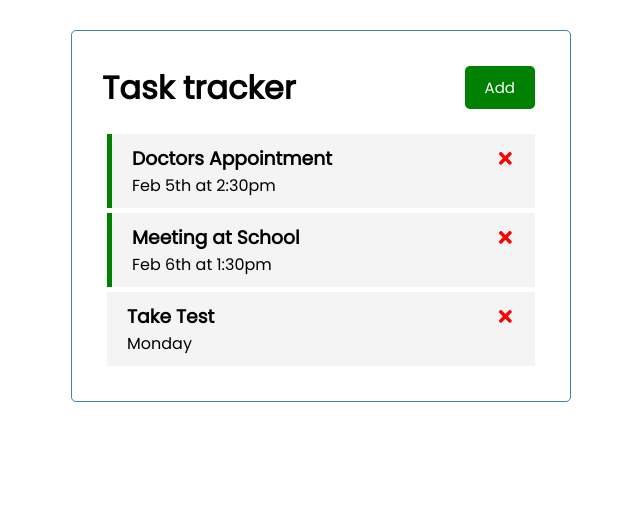
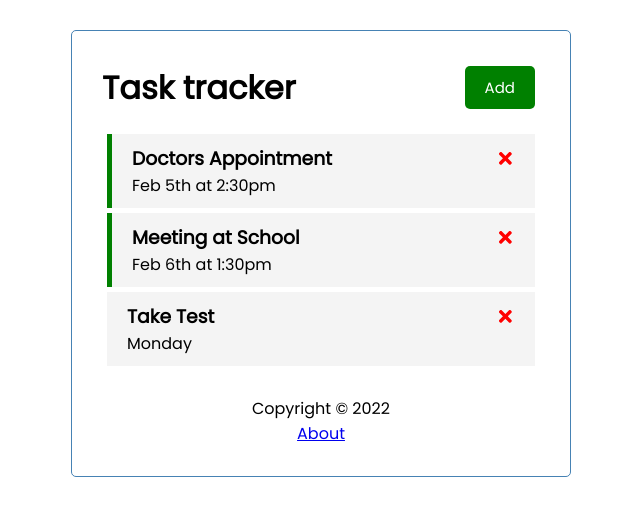
Before and after one commit to kgytis/React-task-tracker, a React (Create React App) app: page / in a window 1280 px wide. Shown: the top 516 px of the page, without its empty margins (319-959 px from the left). Built offline with nearby package versions, Linux system fonts and the light colour scheme; data requests are answered from the project's data file.

Commit message:
Preparation for routes

```diff
--- a/package.json
+++ b/package.json
@@ -10,6 +10,7 @@
     "react": "^18.1.0",
     "react-dom": "^18.1.0",
     "react-icons": "^4.3.1",
+    "react-router-dom": "^6.3.0",
     "react-scripts": "5.0.1",
     "web-vitals": "^2.1.4"
   },
--- a/src/App.js
+++ b/src/App.js
@@ -2,7 +2,7 @@
 import Header from './components/Header'
 import Tasks from './components/Tasks';
 import AddTask from './components/AddTask';
-
+import Footer from './components/Footer';
 
 function App() {
   const [showAddTask, setShowAddTask] = useState(false);
@@ -90,6 +90,7 @@
       <Header onAdd={() => setShowAddTask(!showAddTask)} showAdd={showAddTask} />
       {showAddTask && <AddTask onAdd={addTask} />}
       {tasks.length > 0 ? < Tasks tasks={tasks} onDelete={deleteTask} onToggle={toggleReminder} /> : 'No tasks to show'}
+      <Footer />
     </div>
   );
 }
--- /dev/null
+++ b/src/components/Footer.js
@@ -0,0 +1,10 @@
+const Footer = () => {
+    return (
+        <footer>
+            <p>Copyright &copy; 2022</p>
+            <a href='/about'>About</a>
+        </footer>
+    )
+}
+
+export default Footer
```
Also changed, not shown: 1 other file (tests, documents, lock files or other folders).
